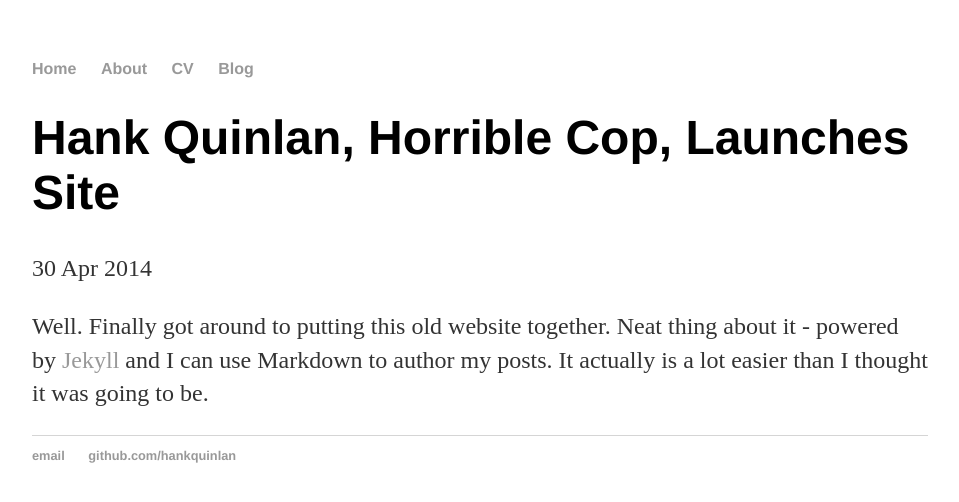
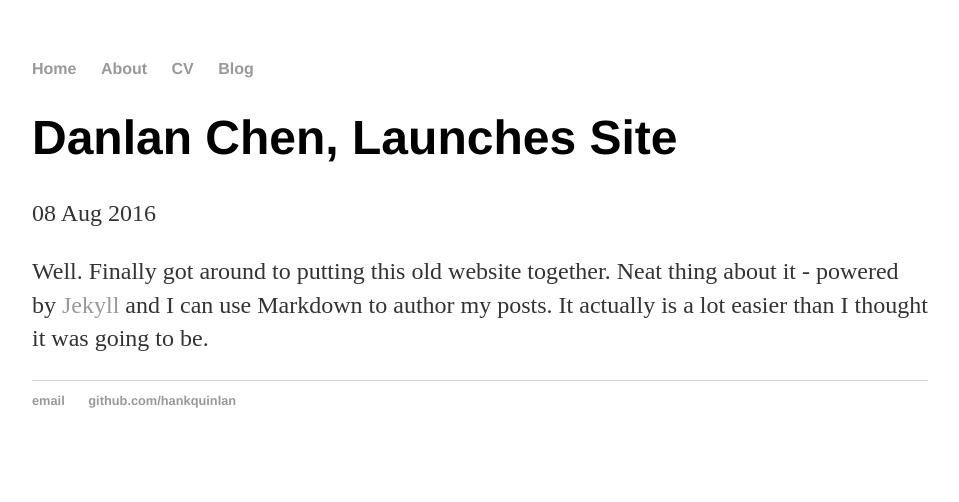
Before and after one commit to DanlanChen/DanlanChen.github.io, a Jekyll site: the page built from _posts/2016-08-08-danlan-chen-site-launched.md, in a window 1280 px wide. Shown: the top 502 px of the page, without its empty margins (160-1119 px from the left). Built offline with Jekyll 4.4.1, drawn with Linux system fonts in a browser that asks for light colours.

Commit message:
Update and rename 2014-04-30-hank-quinlan-site-launched.md to 2016-08-08-danlan-chen-site-launched.md

```diff
--- a/_posts/2014-04-30-hank-quinlan-site-launched.md
+++ b/_posts/2016-08-08-danlan-chen-site-launched.md
@@ -1,7 +1,7 @@
 ---
 layout: post
-title: "Hank Quinlan, Horrible Cop, Launches Site"
-date: 2014-04-30
+title: "Danlan Chen, Launches Site"
+date: 2016-08-08
 ---
 
 Well. Finally got around to putting this old website together. Neat thing about it - powered by [Jekyll](http://jekyllrb.com) and I can use Markdown to author my posts. It actually is a lot easier than I thought it was going to be.
```
